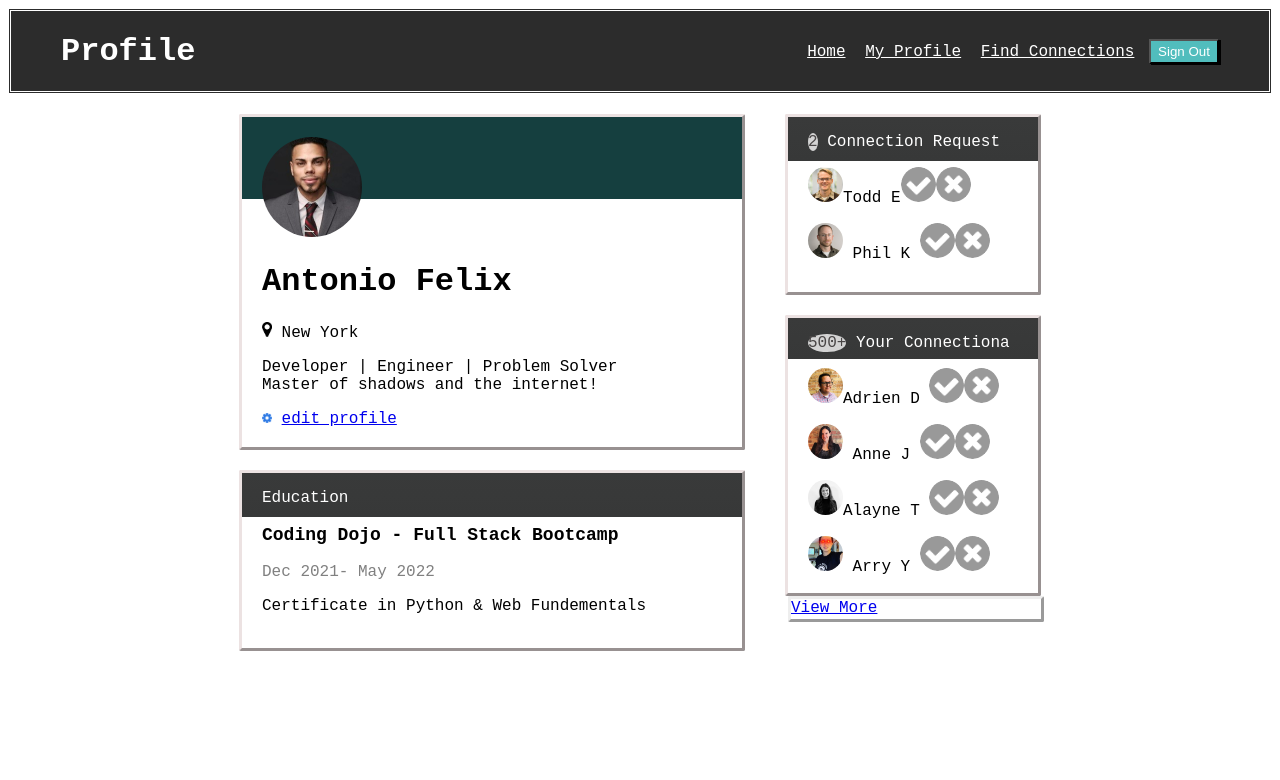
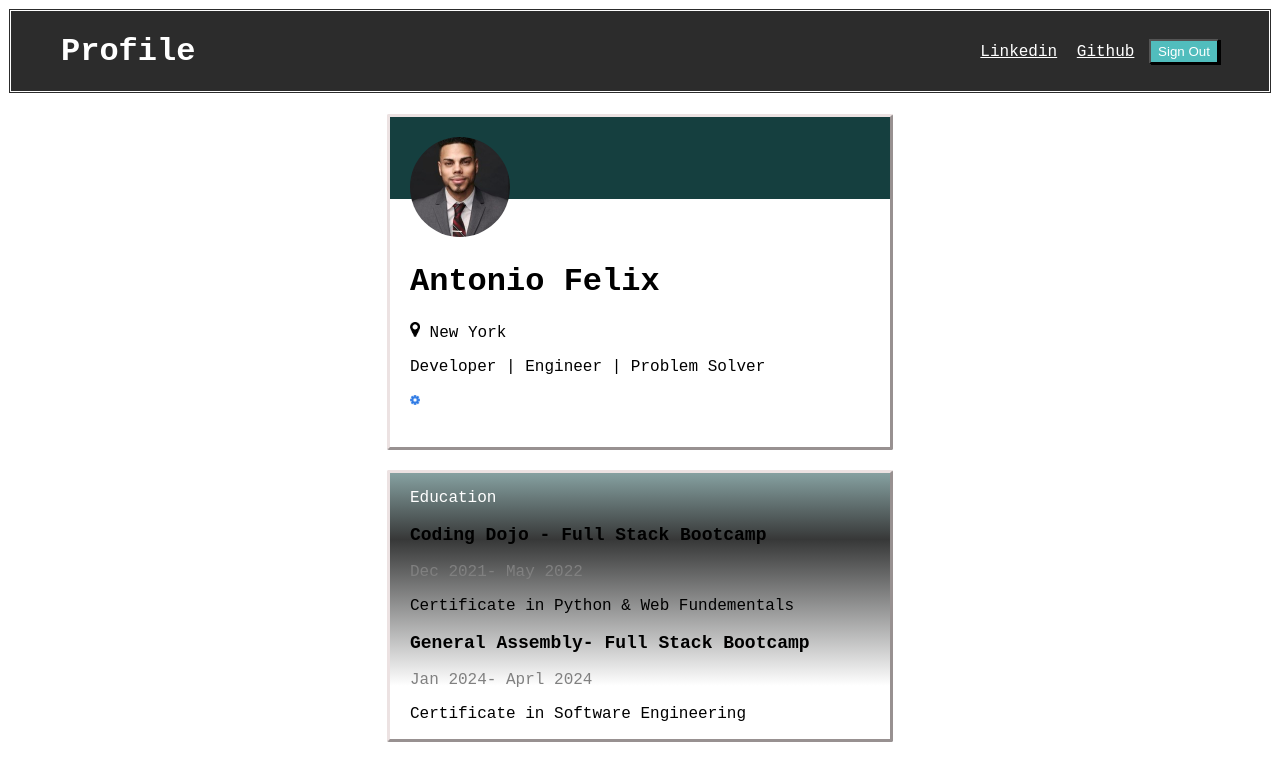
Before and after one commit to afelixj89/profile_page2, a plain HTML site: page index.html in a window 1280 px wide. Drawn offline with Linux system fonts and the light colour scheme.

Commit message:
Portfolio Page

```diff
--- a/index.html
+++ b/index.html
@@ -10,9 +10,11 @@
     <div class="nav">
         <h1 class="nav-title">Profile</h1>
         <div class="nav-links">
-            <a class = "links" href="#">Home</a>
-            <a class = "links" href="#" class="active">My Profile</a>
-            <a class = "links"  href="#">Find Connections</a>
+            <!-- <a class = "links" href="#">Home</a> -->
+            <a class = "links" href="#" class="active">Linkedin</a>
+            <a class = "links" href="#" class="active">Github</a>
+
+
             <button class="btn">Sign Out</button>
         </div>
     </div>
@@ -31,11 +33,10 @@
                     <img class="gear" img src="icons/map-marker.png" alt="map_marker">  New York
                 </div>
                 <div>
-                    <p>Developer | Engineer | Problem Solver <br>Master of shadows and the internet!</p>
+                    <p>Developer | Engineer | Problem Solver</p>
                 </div>
                 <div>
                     <img class="gear" src="icons/gear.png" alt="gear_icon">
-                    <a href="https://www.linkedin.com/in/antonio-felix89/">edit profile</a>
                 </div>
             </div>
             <div class="education">
@@ -43,29 +44,12 @@
                 <p id = "school">Coding Dojo - Full Stack Bootcamp</p>
                 <p id = "grey">Dec 2021- May 2022</p>
                 <p>Certificate in Python & Web Fundementals</p>
-            </div>
-        </div>
-
-        <div class ="split_right">
-
-            <div class="connection_request">
-                <p class="title"><span>2</span> Connection Request</p>
-                <p><img class="icon" src="profile_images/todd-s.jpg" alt ="Todd">Todd E<img class="icon" src="icons/accept-circle.png" alt="checkmark"><img class = "icon" src="icons/close-circle.png" alt="deny"></p>
-                <p><img class="icon" src="profile_images/phil-s.jpg" alt ="Phil"> Phil K <img class="icon" src="icons/accept-circle.png" alt="checkmark"><img class = "icon" src="icons/close-circle.png" alt="deny"></p>
-
-
+                <p id = "school">General Assembly- Full Stack Bootcamp</p>
+                <p id = "grey">Jan 2024- Aprl 2024</p>
+                <p>Certificate in Software Engineering</p>
             </div>
 
-
-
-
-            <div class="connections">
-                <p class="title"><span>500+</span> Your Connectiona</p>
-                <p><img class = "icon" src="profile_images/adrien-s.jpg" alt ="Andrien">Adrien D <img class="icon" src="icons/accept-circle.png" alt="checkmark"><img class = "icon" src="icons/close-circle.png" alt="deny"></p>
-                <p><img class = "icon" src="profile_images/anne-s.jpg" alt ="Anne"> Anne J <img class="icon" src="icons/accept-circle.png" alt="checkmark"><img class = "icon" src="icons/close-circle.png" alt="deny"></p>
-                <p><img class = "icon" src="profile_images/alayne-s.jpg" alt ="Alayne">Alayne T <img class="icon" src="icons/accept-circle.png" alt="checkmark"><img class = "icon" src="icons/close-circle.png" alt="deny"></p>
-                <p><img class = "icon" src="profile_images/arry-s.jpg" alt ="Arry"> Arry Y <img class="icon" src="icons/accept-circle.png" alt="checkmark"><img class = "icon" src="icons/close-circle.png" alt="deny"></p>
-            <div class = "more"><a href="google.com">View More</a></div>
+        </div>
 
         </div>
 
--- a/style.css
+++ b/style.css
@@ -99,11 +99,10 @@ h1,p,.gear,.profile_pic {
 .education{
 
         width: 500px;
-        height: 175px;
         border-radius: 2px;
         border-style: outset;
         border-color: rgb(236, 226, 226);
-        background-image: linear-gradient(to bottom, rgb(57, 58, 58),  rgb(55, 56, 56) 25%, white 20%, white);
+        background-image: linear-gradient(to bottom, rgb(134, 161, 161),  rgb(55, 56, 56) 25%, white 80%, white);
         margin: 20px;
 
 
```
